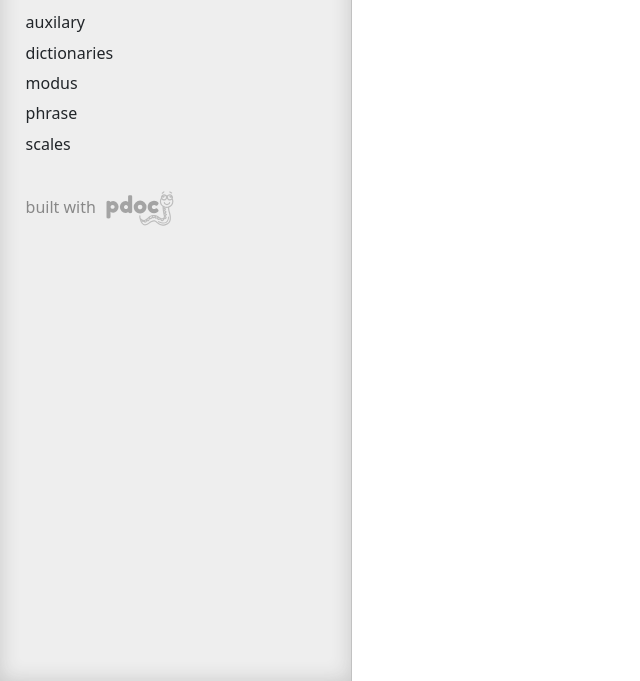
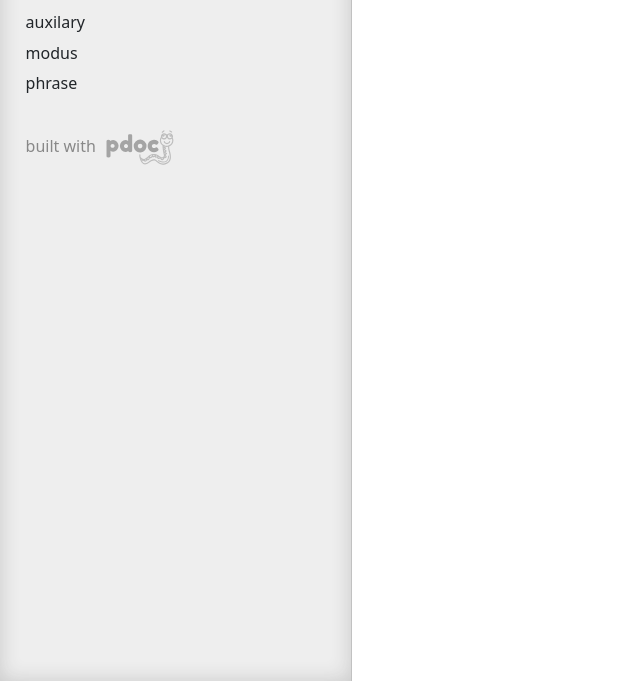
Before and after one commit to jaworiwanow/trop, a plain HTML site: page docs/trop.html in a window 1280 px wide. Shown: the part 119-800 px from the top of the page, without its empty margins (0-640 px from the left). Drawn offline with Linux system fonts and the light colour scheme.

Commit message:
Update trop.html

```diff
--- a/docs/trop.html
+++ b/docs/trop.html
@@ -25,10 +25,9 @@
         <h2>Submodules</h2>
         <ul>
                 <li><a href="trop/auxilary.html">auxilary</a></li>
-                <li><a href="trop/dictionaries.html">dictionaries</a></li>
                 <li><a href="trop/modus.html">modus</a></li>
                 <li><a href="trop/phrase.html">phrase</a></li>
-                <li><a href="trop/scales.html">scales</a></li>
+
         </ul>
 
 
```
